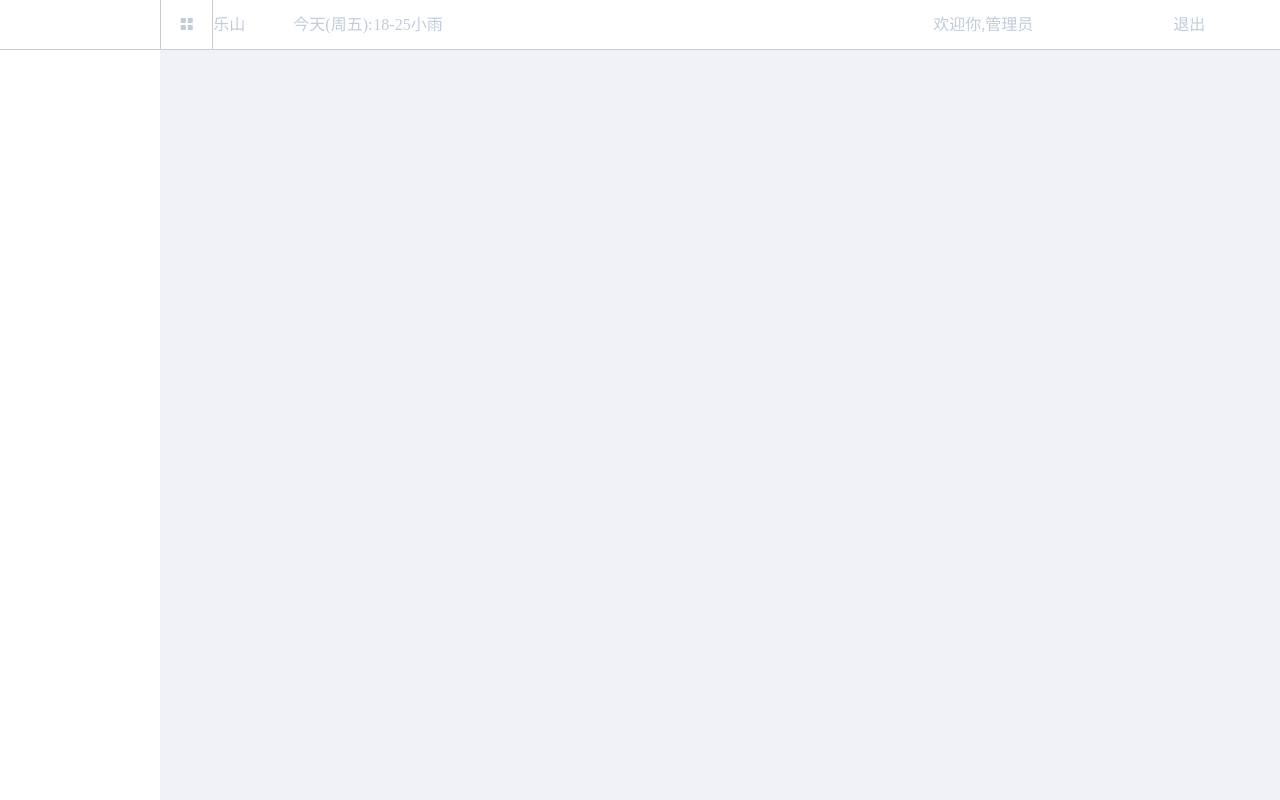
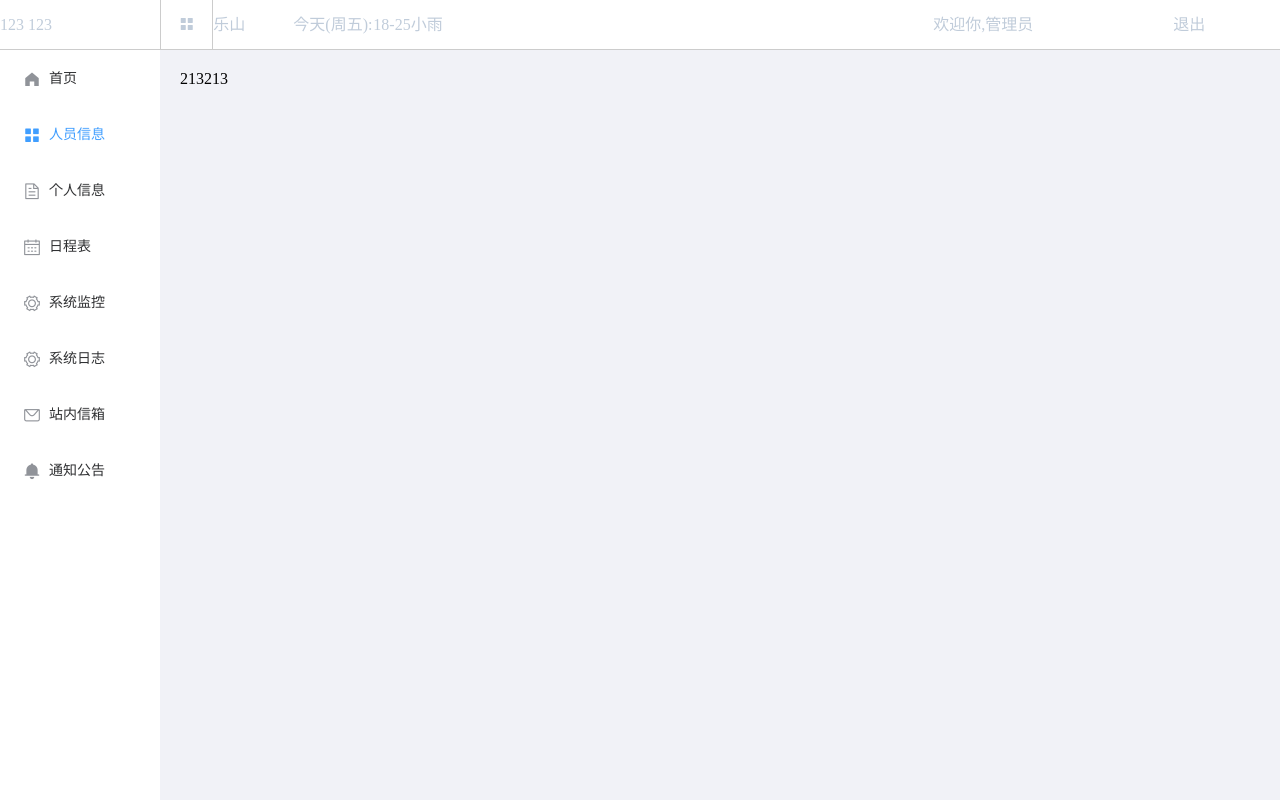
Before and after one commit to 1500921255/oa_oursystem, a Vue app in the folder oa_system/: page /#/home in a window 1280 px wide. Built offline with nearby package versions, Linux system fonts and the light colour scheme.

Commit message:
three commit

```diff
--- a/oa_system/package.json
+++ b/oa_system/package.json
@@ -8,6 +8,7 @@
     "lint": "vue-cli-service lint"
   },
   "dependencies": {
+    "axios": "^0.20.0",
     "core-js": "^3.6.5",
     "element-ui": "^2.2.1",
     "vue": "^2.6.11",
--- a/oa_system/src/components/HelloWorld.vue
+++ /dev/null
@@ -1,34 +0,0 @@
-<template>
-  <router-link to="home">
-    <h1>{{ msg }}</h1>
-  </router-link>
-</template>
-
-<script>
-export default {
-  name: 'HelloWorld',
-  data () { // 由于是组件，data必须是个函数，这是ES6写法，data后面加括号相当于data: function () {}
-    return { // 记得return不然接收不到数据
-      msg: 'Welcome' // 上面的 msg 就是这里输出的
-    }
-  }
-}
-</script>
-
-<!-- Add "scoped" attribute to limit CSS to this component only -->
-<style scoped>
-h3 {
-  margin: 40px 0 0;
-}
-ul {
-  list-style-type: none;
-  padding: 0;
-}
-li {
-  display: inline-block;
-  margin: 0 10px;
-}
-a {
-  color: #42b983;
-}
-</style>
--- a/oa_system/src/components/Login.vue
+++ b/oa_system/src/components/Login.vue
@@ -3,26 +3,56 @@
     <div class="logo-lable">
       <img class="logo" src="../../src/assets/logo.png">
     </div>
+    <router-link :to="{ path: '/home'}">
+      213123
+    </router-link>
     <div class="from-lable">
-       <el-input type="text" class="login-input" placeholder="用户名" v-model="username"/><br>
-       <el-input type="text" class="login-input" placeholder="密码" v-model="password"/><br>
-       <el-button round class="login-btn" type="primary">登录</el-button>
+      <el-form>
+        <el-form-item>
+          <el-input type="text" class="login-input" placeholder="用户名" v-model="username" /><br>
+        </el-form-item>
+        <el-form-item>
+          <el-input type="text" class="login-input" placeholder="密码" v-model="password" /><br>
+        </el-form-item>
+        <el-form-item>
+          <!-- <el-button round class="login-btn" type="primary" @click="login"> -->
+          <!-- 登录
+          </el-button> -->
+        </el-form-item>
+      </el-form>
     </div>
   </div>
 </template>
 
 <script>
 export default {
-    data(){
-        return{
-            username:'',
-            password:''
+  name: "login",
+  // methods: {
+  //   login () {
+  //     this.axios.get('/', {
+  //       params: {
+  //         username: "0000",
+  //         password: "oa0000"
+  //       }
+  //     })
+  //       .then(function (response) {
+  //         console.log(response);
+  //       })
+  //       .catch(function (error) {
+  //         console.log(error);
+  //       });
+  //   }
+  // },
+  data () {
+    return {
+      username: '',
+      password: ''
     }
   }
 }
 </script>
 <style>
-.login-from{
+.login-from {
   width: 500px;
   height: 450px;
   background: white;
@@ -30,31 +60,30 @@ export default {
   margin-top: 100px;
   border: 1px solid white;
   border-radius: 5px;
-    box-shadow: 0 2px 4px rgba(0, 0, 0, .12), 0 0 6px rgba(0, 0, 0, .14)
-
+  box-shadow: 0 2px 4px rgba(0, 0, 0, 0.12), 0 0 6px rgba(0, 0, 0, 0.14);
 }
-.title{
+.title {
   background: white;
   font-size: 50px;
   text-align: center;
   padding-left: 180px;
 }
-.logo{
+.logo {
   width: 150px;
   height: 150px;
   padding-left: 170px;
   padding-top: 20px;
 }
-.from-lable{
+.from-lable {
   /* border: 1px solid red; */
-    padding-top:4d0px;
+  padding-top: 4d0px;
   padding-left: 50px;
 }
-.login-input{
+.login-input {
   width: 400px;
   padding: 10px;
 }
-.login-btn{
+.login-btn {
   width: 400px;
   margin-left: 10px;
   margin-top: 30px;
--- a/oa_system/src/components/home.vue
+++ b/oa_system/src/components/home.vue
@@ -1,14 +1,14 @@
 <template>
-  <el-row class="panel m-w-1280">
+  <el-row class="panel m-w-1280" id="home">
     <el-col :span="24" class="panel-top">
       <el-col :span="3">
-        <img :src="img" class="logo" height="50px">
-        <!-- <template v-if="logo_type == '1'">
-          <img :src="img" class="logo">
+        123
+        <template>
+          <!-- <img :src="img" class="logo"> -->
         </template>
-        <template v-else>
-          <span class="p-l-20">{{title}}</span>
-        </template> -->
+        <template>
+          <span class="p-l-20">123</span>
+        </template>
       </el-col>
       <el-col :span="1" class="menu-hidden">
         <i class="el-icon-menu"></i>
@@ -34,17 +34,32 @@
       </el-col>
     </el-col>
     <el-col :span="24" class="panel-center">
+      <leftmenu></leftmenu>
       <!--<el-col :span="4">-->
-      <section class="panel-c-c" :class="{'hide-leftMenu': hasChildMenu}">
+      <section class="panel-c-c">
         <div class="grid-content bg-purple-light">
           <el-col :span="24">
-
+            213213
           </el-col>
         </div>
       </section>
     </el-col>
   </el-row>
 </template>
+
+<script>
+import leftmenu from './menu/left_menu'
+export default {
+  name: 'home',
+  components: {
+    leftmenu
+  },
+  data () {
+    return {
+    }
+  }
+}
+</script>
 
 <style>
 * {
@@ -112,12 +127,3 @@
   text-align: center;
 }
 </style>
-<script>
-
-export default {
-  data () {
-    return {
-    }
-  }
-}
-</script>
--- /dev/null
+++ b/oa_system/src/components/menu/left_menu.vue
@@ -0,0 +1,51 @@
+<template>
+  <el-row class="tac">
+    <el-col :span="12">
+      <el-menu default-active="2" class="el-menu-vertical-demo">
+        <el-submenu index="1">
+          <template slot="title">
+            <i class="el-icon-s-home"></i>
+            <span>首页</span>
+          </template>
+        </el-submenu>
+        <el-menu-item index="2">
+          <i class="el-icon-menu"></i>
+          <span slot="title">人员信息</span>
+        </el-menu-item>
+        <el-menu-item index="3">
+          <i class="el-icon-document"></i>
+          <span slot="title">个人信息</span>
+        </el-menu-item>
+        <el-menu-item index="4">
+          <i class="el-icon-date"></i>
+          <span slot="title">日程表</span>
+        </el-menu-item>
+        <el-menu-item index="5">
+          <i class="el-icon-setting"></i>
+          <span slot="title">系统监控</span>
+        </el-menu-item>
+        <el-menu-item index="6">
+          <i class="el-icon-setting"></i>
+          <span slot="title">系统日志</span>
+        </el-menu-item>
+        <el-menu-item index="7">
+          <i class="el-icon-message"></i>
+          <span slot="title">站内信箱</span>
+        </el-menu-item>
+        <el-menu-item index="8">
+          <i class="el-icon-message-solid"></i>
+          <span slot="title">通知公告</span>
+        </el-menu-item>
+      </el-menu>
+    </el-col>
+  </el-row>
+
+</template>
+  <script>
+export default {
+  name: 'leftmenu'
+
+}
+  </script>
+<style scoped>
+</style>
--- a/oa_system/src/main.js
+++ b/oa_system/src/main.js
@@ -3,11 +3,16 @@ import 'element-ui/lib/theme-chalk/index.css' // 新添加，避免后期打包
 import Vue from 'vue'
 import App from './App.vue'
 import router from './router'
+import axios from '../node_modules/axios'
+import qs from 'qs'
 
 Vue.use(ElementUI)
+Vue.prototype.axios = axios
 Vue.config.productionTip = false
 
 new Vue({
   render: h => h(App),
-  router
+  router,
+  axios,
+  qs
 }).$mount('#app')
--- a/oa_system/src/router/index.js
+++ b/oa_system/src/router/index.js
@@ -1,6 +1,6 @@
 import Vue from 'vue'
 import Router from 'vue-router'
-import HelloWorld from '@/components/HelloWorld'
+import Login from '@/components/Login'
 import home from '@/components/home'
 
 
@@ -9,11 +9,11 @@ export default new Router({
   routes: [
     {
       path: '/',
-      name: 'HelloWorld',
-      component: HelloWorld
+      name: 'Login',
+      component: Login
     },
     {
-      path: '/home',//和router-link to相呼应，导航到/home
+      path: '/home',
       name: 'home',
       component: home
     }
```
Also changed, not shown: oa_system/src/App.vue (+4 -13 lines), oa_system/src/components/menu/calendar.vue (added), oa_system/src/components/menu/employee_user.vue (added), oa_system/src/components/menu/index.vue (added), oa_system/src/components/menu/personage_center.vue (added), 1 other file (tests, documents, lock files or other folders). Lines whose indentation alone changed are shown as unchanged.
